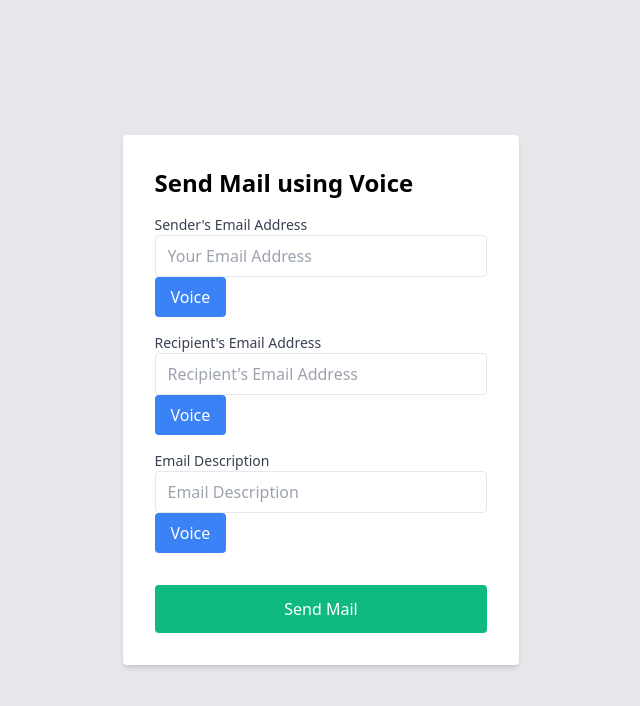
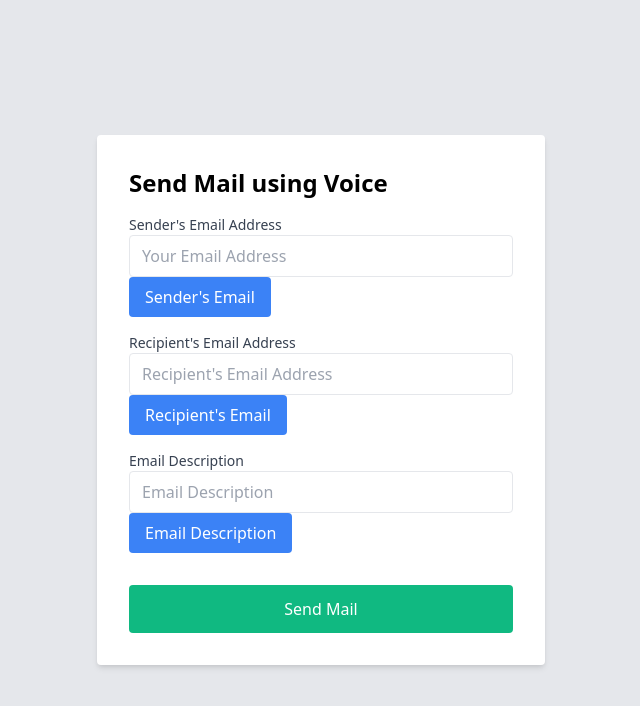
Before and after one commit to winterHack123/PS0-Omega, a website: page dist/email/email.html in a window 1280 px wide. Shown: the whole page, without its empty margins (319-959 px from the left). Drawn offline with nearby package versions, Linux system fonts and the light colour scheme.

Commit message:
Added manual and some bug fixes

```diff
--- a/dist/email/email.html
+++ b/dist/email/email.html
@@ -2,14 +2,13 @@
 <html lang="en">
 
 <head>
-    <meta charset="UTF-8">
-    <meta name="viewport" content="width=device-width, initial-scale=1.0">
+    <meta charset="UTF-8" />
+    <meta name="viewport" content="width=device-width, initial-scale=1.0" />
     <title>Voice Mail Sender</title>
     <!-- Include the Tailwind CSS CDN -->
-    <link href="https://cdn.jsdelivr.net/npm/tailwindcss@2.2.19/dist/tailwind.min.css" rel="stylesheet">
-    <link rel="emailjava" href="emailjava.js">
+    <link href="https://cdn.jsdelivr.net/npm/tailwindcss@2.2.19/dist/tailwind.min.css" rel="stylesheet" />
+    <link rel="emailjava" href="emailjava.js" />
 </head>
-
 
 <body class="bg-gray-200 h-screen flex items-center justify-center">
     <div class="bg-white p-8 rounded shadow-md max-w-md mx-auto">
@@ -17,26 +16,32 @@
         <div class="mb-4">
             <label for="senderEmail" class="block text-sm font-medium text-gray-700">Sender's Email Address</label>
             <input type="text" id="senderEmail" class="w-full py-2 px-3 border rounded outline-none"
-                placeholder="Your Email Address" onmouseover="speakElementDescription(this)">
+                placeholder="Your Email Address" />
             <button aria-label="button" id="sender-voice-command"
                 class="bg-blue-500 text-white py-2 px-4 rounded hover:bg-blue-600 focus:outline-none"
-                onmouseover="speakElementDescription(this)">Voice</button>
+                onmouseover="speakElementDescription(this)">
+                Sender's Email
+            </button>
         </div>
         <div class="mb-4">
             <label for="email" class="block text-sm font-medium text-gray-700">Recipient's Email Address</label>
             <input type="text" id="email" class="w-full py-2 px-3 border rounded outline-none"
-                placeholder="Recipient's Email Address">
+                placeholder="Recipient's Email Address" />
             <button aria-label="button" id="email-voice-command"
                 class="bg-blue-500 text-white py-2 px-4 rounded hover:bg-blue-600 focus:outline-none"
-                onmouseover="speakElementDescription(this)">Voice</button>
+                onmouseover="speakElementDescription(this)">
+                Recipient's Email
+            </button>
         </div>
         <div class="mb-4">
             <label for="description" class="block text-sm font-medium text-gray-700">Email Description</label>
             <input type="text" id="description" class="w-full py-2 px-3 border rounded outline-none"
-                placeholder="Email Description">
+                placeholder="Email Description" />
             <button aria-label="button" id="description-voice-command"
                 class="bg-blue-500 text-white py-2 px-4 rounded hover:bg-blue-600 focus:outline-none"
-                onmouseover="speakElementDescription(this)">Voice</button>
+                onmouseover="speakElementDescription(this)">
+                Email Description
+            </button>
         </div>
         <button aria-label="button" id="send-button"
             class="w-full mt-4 bg-green-500 text-white py-3 px-4 rounded hover:bg-green-600 focus:outline-none"
@@ -46,35 +51,42 @@
     </div>
 
     <script>
-
         //   https://developer.chrome.com/blog/voice-driven-web-apps-introduction-to-the-web-speech-api/
 
-
-        const senderEmailInput = document.getElementById('senderEmail');
-        const emailInput = document.getElementById('email');
-        const descriptionInput = document.getElementById('description');
-        const senderVoiceButton = document.getElementById('sender-voice-command');
-        const emailVoiceButton = document.getElementById('email-voice-command');
-        const descriptionVoiceButton = document.getElementById('description-voice-command');
+        const senderEmailInput = document.getElementById("senderEmail");
+        const emailInput = document.getElementById("email");
+        const descriptionInput = document.getElementById("description");
+        const senderVoiceButton = document.getElementById("sender-voice-command");
+        const emailVoiceButton = document.getElementById("email-voice-command");
+        const descriptionVoiceButton = document.getElementById(
+            "description-voice-command"
+        );
         const recognition = new webkitSpeechRecognition();
 
         recognition.continuous = true;
 
-        senderVoiceButton.addEventListener('click', () => startVoiceRecognition(senderEmailInput));
-        emailVoiceButton.addEventListener('click', () => startVoiceRecognition(emailInput));
-        descriptionVoiceButton.addEventListener('click', () => startVoiceRecognition(descriptionInput));
+        senderVoiceButton.addEventListener("click", () =>
+            startVoiceRecognition(senderEmailInput)
+        );
+        emailVoiceButton.addEventListener("click", () =>
+            startVoiceRecognition(emailInput)
+        );
+        descriptionVoiceButton.addEventListener("click", () =>
+            startVoiceRecognition(descriptionInput)
+        );
 
         function startVoiceRecognition(inputField) {
             recognition.onresult = function (event) {
-                const transcript = event.results[event.results.length - 1][0].transcript;
-                const cleanedTranscript = transcript.replace(/at the rate/g, '@'); // Replace "at the rate" with "@"
+                const transcript =
+                    event.results[event.results.length - 1][0].transcript;
+                const cleanedTranscript = transcript.replace(/at the rate/g, "@"); // Replace "at the rate" with "@"
                 inputField.value = cleanedTranscript;
             };
 
             recognition.start();
         }
 
-        sendButton.addEventListener('click', sendMail);
+        sendButton.addEventListener("click", sendMail);
 
         // Function to send the mail (you would need to implement this)
         function sendMail() {
@@ -83,7 +95,6 @@
             const emailDescription = descriptionInput.value;
             // Implement sending mail logic here
         }
-
 
         // writing code for hover to speech
         // https://developer.mozilla.org/en-US/docs/Web/API/SpeechSynthesis/speak
@@ -110,9 +121,7 @@
             // Add an event listener to stop speaking when the cursor leaves the element
             element.addEventListener("mouseout", stopSpeaking);
         }
-
     </script>
 </body>
 
-
 </html>
```
Also changed, not shown: dist/index.html (+5 -0 lines).
